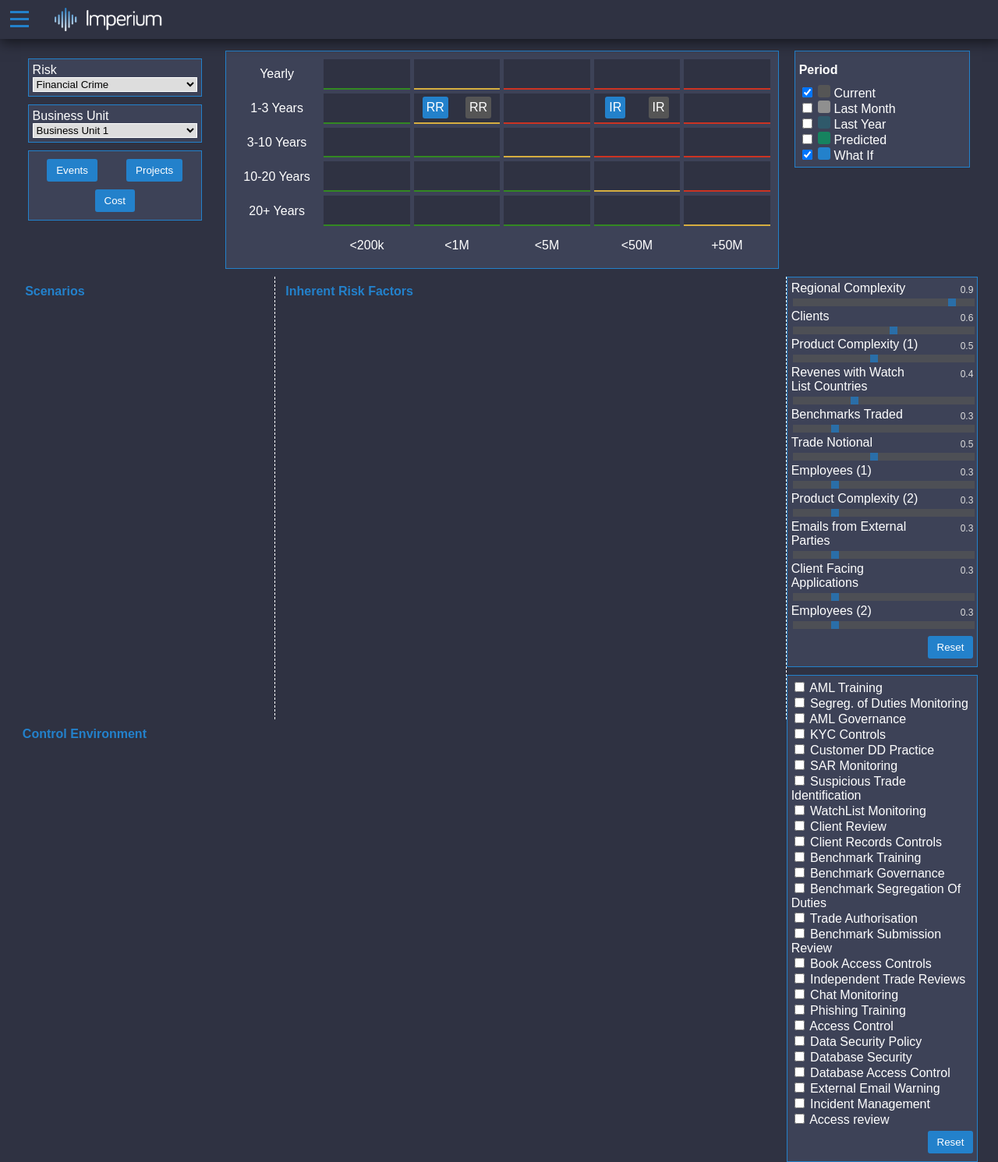
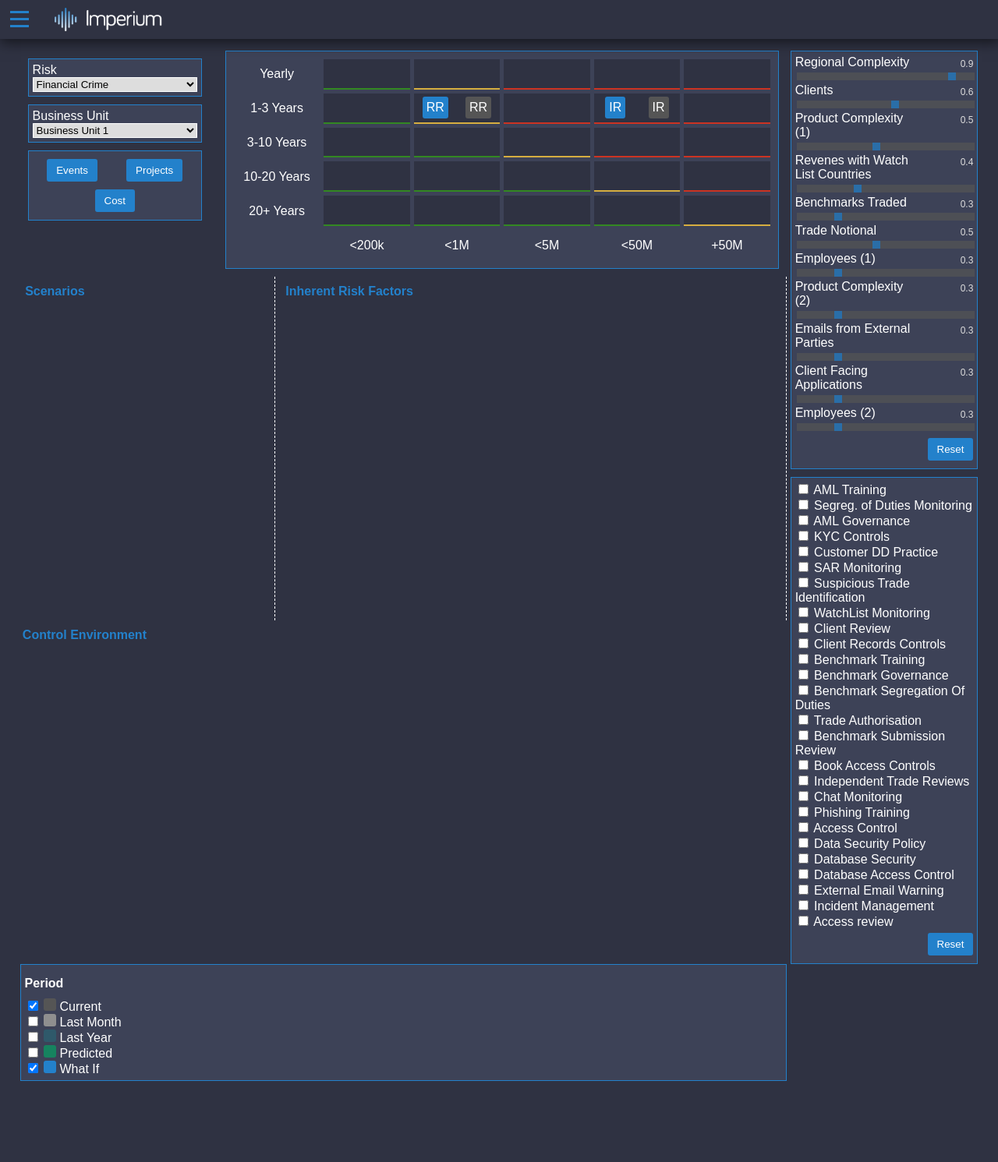
Before and after one commit to imperiumrisk/imperiumrisk.github-io, a Jekyll site: the page analytics_old.html, which Jekyll copies as it is, in a window 1280 px wide. Shown: the whole page at 78% size. Built offline with Jekyll 4.4.1, drawn with Linux system fonts in a browser that asks for light colours.

Commit message:
Changed analytics layout to make controls visible

```diff
--- a/style.scss
+++ b/style.scss
@@ -187,7 +187,7 @@
 	display: grid;
 	grid-template-columns: 4fr 1fr;
 	grid-template-rows: 300px 1fr;
-	grid-template-areas: "placement_area period_controls" "prop_ratings_area whatif_controls";
+	grid-template-areas: "placement_area whatif_controls" "prop_ratings_area whatif_controls";
 }
 
 .placement_area {
@@ -278,17 +278,9 @@
 	background-color: #16835f;
 }
 
-.period_controls {
-	grid-area: period_controls;
-	display: flex;
-	flex-direction: column;
-	justify-content: start;
-	align-items:stretch;
-	padding: 10px;
-}
-
-
 .whatif_controls {
+	padding-top: 10px;
+	padding-left: 5px;
 	grid-area: whatif_controls;
 	display: flex;
 	flex-direction: column;
@@ -400,13 +392,13 @@
 			background-color: var(--imperium-back-light);
 			display: block;
 			float: left;
-			height: 60px;
+			height: 55px;
 		}
 	}
 	.irf_proportions {
 		.proportion_oblong{
 			width:46%;
-			margin: 2%;
+			margin: 1% 2%;
 		}
 	}
 	.control_proportions {
@@ -422,7 +414,7 @@
 			}
 			.proportion_oblong{
 				width: 92%;
-				margin: 4%;
+				margin: 2% 4%;
 			}
 		}
 	}
@@ -503,7 +495,7 @@
 	.prop_ratings_area {
 		.irf_proportions, .control_proportions {
 			.proportion_oblong{
-				height: 100px;
+				height: 80px;
 			}
 		}
 	}
```
Also changed, not shown: analytics.html (+10 -12 lines).
